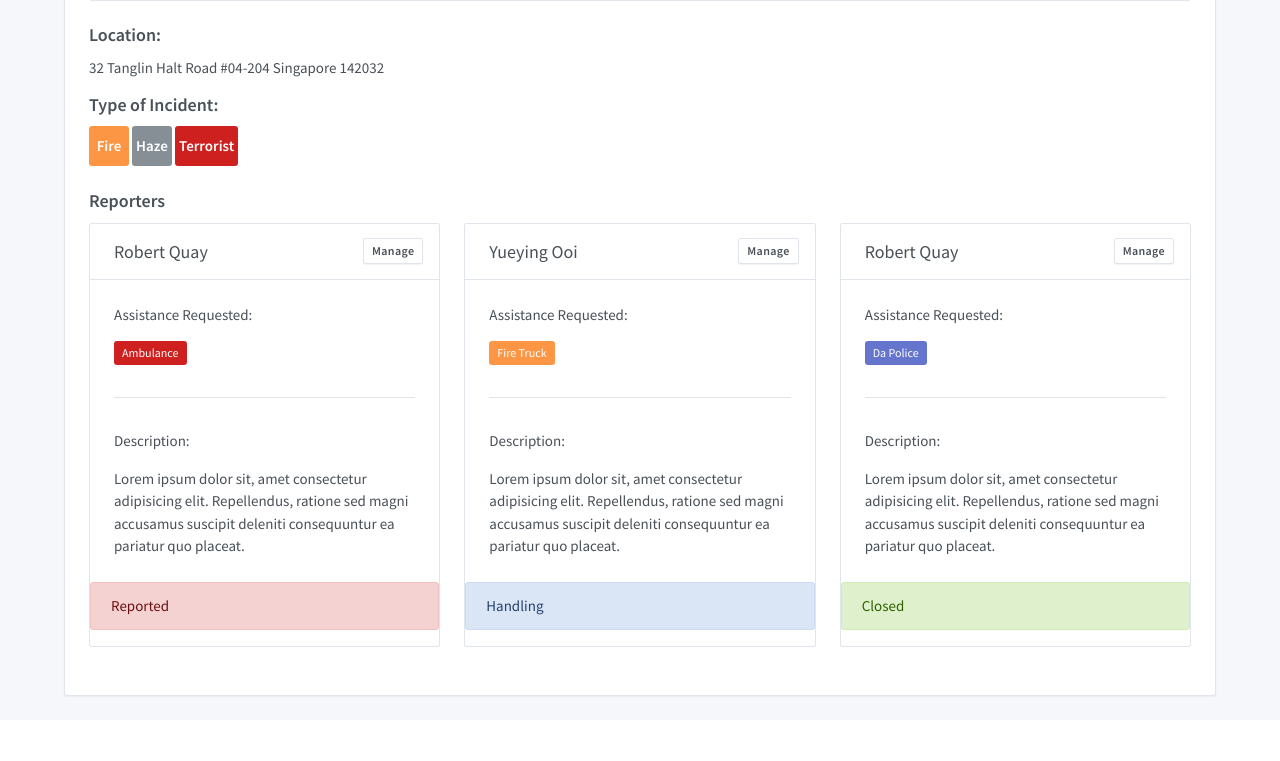
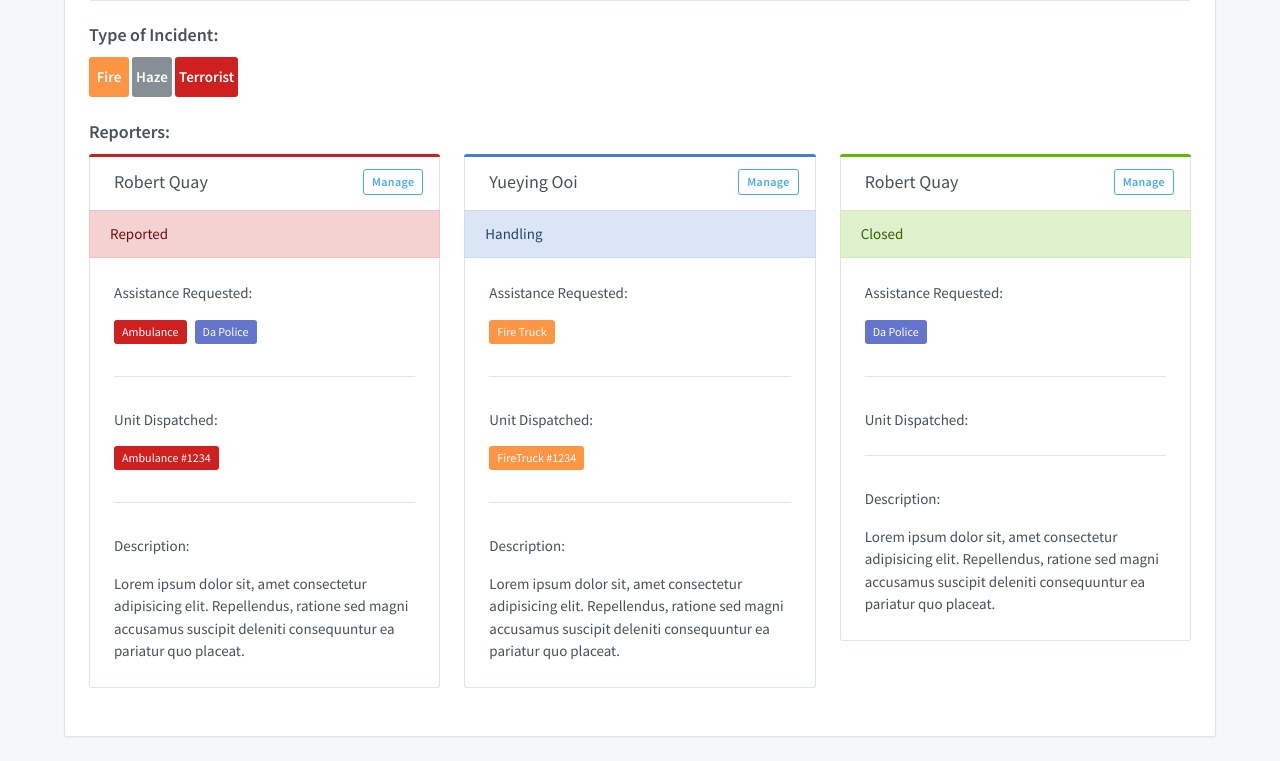
Before and after one commit to jwngo/CMS3003, a Django app: page /incident_details/ in a window 1280 px wide. Shown: the part 930-1691 px from the top of the page. Before the commit the page ends 1628 px from the top, so only its background shows below. Run offline with Django 3.2, Linux system fonts and the light colour scheme; some libraries are stand-ins or nearby versions.

Commit message:
changed reporters card in incident_details.html

```diff
--- a/cms/baseapp/templates/incident_manage.html
+++ b/cms/baseapp/templates/incident_details.html
@@ -1,7 +1,7 @@
 {% extends 'base.html' %}
 
 {% block title %}
-<title>Manage#123456 - StrawHat CMS</title>
+<title>#123456 Details - StrawHat CMS</title>
 {% endblock %}
 
 {% block content %}
@@ -11,7 +11,7 @@
 <div class="col-12">
   <div class="card">
     <div class="card-header">
-      <h3 class="card-title">#123456</h3>
+      <h3 class="card-title">#123456 @ 32 Tanglin Halt Road #04-204 Singapore 142032</h3>
     </div>
     <div class="card-body">
       <div class="row">
@@ -26,19 +26,6 @@
           </div>
         </div>
         <!-- end map -->
-        <hr>
-        <!-- location of incident -->
-        <div class="col-12">
-          <div class="row">
-            <div class="col-12">
-              <h4>Location:</h4>
-            </div>
-            <div class="col-12">
-              <p>32 Tanglin Halt Road #04-204 Singapore 142032</p>
-            </div>
-          </div>
-        </div>
-        <!-- end location -->
         <hr>
         <!-- type of incident badge -->
         <div class="col-12">
@@ -59,16 +46,17 @@
         <hr>
         <!-- Reporters -->
         <div class="col-12">
-          <h4>Reporters</h4>
+          <h4>Reporters:</h4>
         </div>
         <!-- 1st card -->
         <div class="col-4">
           <div class="card">
+            <div class="card-status bg-red"></div>
             <div class="card-header">
               <h3 class="card-title">Robert Quay</h3>
               <div class="card-options">
                 <div class="dropdown">
-                  <button class="btn btn-secondary btn-sm dropdown-toggle" data-toggle="dropdown">Manage</button>
+                  <button class="btn btn-outline-info btn-sm dropdown-toggle" data-toggle="dropdown">Manage</button>
                   <div class="dropdown-menu">
                     <a href="#" class="dropdown-item">Handling</a>
                     <a href="#" class="dropdown-item">Closed</a>
@@ -76,21 +64,23 @@
                 </div>
               </div>
             </div>
+            <div class="card-alert alert alert-danger mb-0">
+              Reported
+            </div>
             <div class="card-body">
               <p>Assistance Requested: </p>
               <div class="tags">
                 <span class="tag tag-red">Ambulance</span>
+                <span class="tag tag-indigo">Da Police</span>
               </div>
-              <div class="dropdown-menu">
-                    <a href="#" class="dropdown-item">Handling</a>
-                    <a href="#" class="dropdown-item">Closed</a>
-                  </div>
+              <hr>
+              <p>Unit Dispatched:</p>
+              <div class="tags">
+                <span class="tag tag-red">Ambulance #1234</span>
+              </div>
               <hr>
               <p>Description: </p>
               <p>Lorem ipsum dolor sit, amet consectetur adipisicing elit. Repellendus, ratione sed magni accusamus suscipit deleniti consequuntur ea pariatur quo placeat.</p>
-            </div>
-            <div class="alert alert-danger" role="alert">
-              Reported
             </div>
           </div>
         </div>
@@ -99,10 +89,11 @@
         <div class="col-4">
           <div class="card">
             <div class="card-header">
+              <div class="card-status bg-primary"></div>
               <h3 class="card-title">Yueying Ooi</h3>
               <div class="card-options">
                 <div class="dropdown">
-                  <button class="btn btn-secondary btn-sm dropdown-toggle" data-toggle="dropdown">Manage</button>
+                  <button class="btn btn-outline-info btn-sm dropdown-toggle" data-toggle="dropdown">Manage</button>
                   <div class="dropdown-menu">
                       <a href="#" class="dropdown-item">Handling</a>
                       <a href="#" class="dropdown-item">Closed</a>
@@ -110,18 +101,23 @@
                 </div>
               </div>
             </div>
+            <div class="card-alert alert alert-primary mb-0">
+              Handling
+            </div>
             <div class="card-body">
               <p>Assistance Requested: </p>
               <div class="tags">
                 <span class="tag tag-orange">Fire Truck</span>
               </div>
               <hr>
+              <p>Unit Dispatched:</p>
+              <div class="tags">
+                <span class="tag tag-orange">FireTruck #1234</span>
+              </div>
+              <hr>
               <p>Description: </p>
               <p>Lorem ipsum dolor sit, amet consectetur adipisicing elit. Repellendus, ratione sed magni accusamus suscipit
                 deleniti consequuntur ea pariatur quo placeat.</p>
-            </div>
-            <div class="alert alert-primary" role="alert">
-              Handling
             </div>
           </div>
         </div>
@@ -129,11 +125,12 @@
         <!-- 3st card -->
         <div class="col-4">
           <div class="card">
+            <div class="card-status bg-success"></div>
             <div class="card-header">
               <h3 class="card-title">Robert Quay</h3>
               <div class="card-options">
                 <div class="dropdown">
-                  <button class="btn btn-secondary btn-sm dropdown-toggle" data-toggle="dropdown">Manage</button>
+                  <button class="btn btn-outline-info btn-sm dropdown-toggle" data-toggle="dropdown">Manage</button>
                   <div class="dropdown-menu">
                     <a href="#" class="dropdown-item">Handling</a>
                     <a href="#" class="dropdown-item">Closed</a>
@@ -141,18 +138,22 @@
                 </div>
               </div>
             </div>
+            <div class="card-alert alert alert-success mb-0">
+              Closed
+            </div>
             <div class="card-body">
               <p>Assistance Requested: </p>
               <div class="tags">
                 <span class="tag tag-indigo">Da Police</span>
               </div>
               <hr>
+              <p>Unit Dispatched:</p>
+              <div class="tags">
+              </div>
+              <hr>
               <p>Description: </p>
               <p>Lorem ipsum dolor sit, amet consectetur adipisicing elit. Repellendus, ratione sed magni accusamus suscipit
                 deleniti consequuntur ea pariatur quo placeat.</p>
-            </div>
-            <div class="alert alert-success" role="alert">
-              Closed
             </div>
           </div>
         </div>
--- a/cms/baseapp/urls.py
+++ b/cms/baseapp/urls.py
@@ -6,5 +6,5 @@ urlpatterns = [
     path('', views.dashboard, name='dashboard'),
     path('map/', views.map, name='map'),
     path('new_incident/', views.new_incident_form, name='new_incident_form'),
-    path('incident_details/', views.incident_details, name='incident_manage'),
+    path('incident_details/', views.incident_details, name='incident_details'),
 ]
--- a/cms/baseapp/views.py
+++ b/cms/baseapp/views.py
@@ -14,4 +14,4 @@ def new_incident_form(request):
 	return render(request, 'new_incident_form.html', None)
 
 def incident_details(request):
-	return render(request, 'incident_manage.html', None)
+	return render(request, 'incident_details.html', None)
```
Also changed, not shown: cms/baseapp/templates/dashboard.html (+7 -7 lines).
